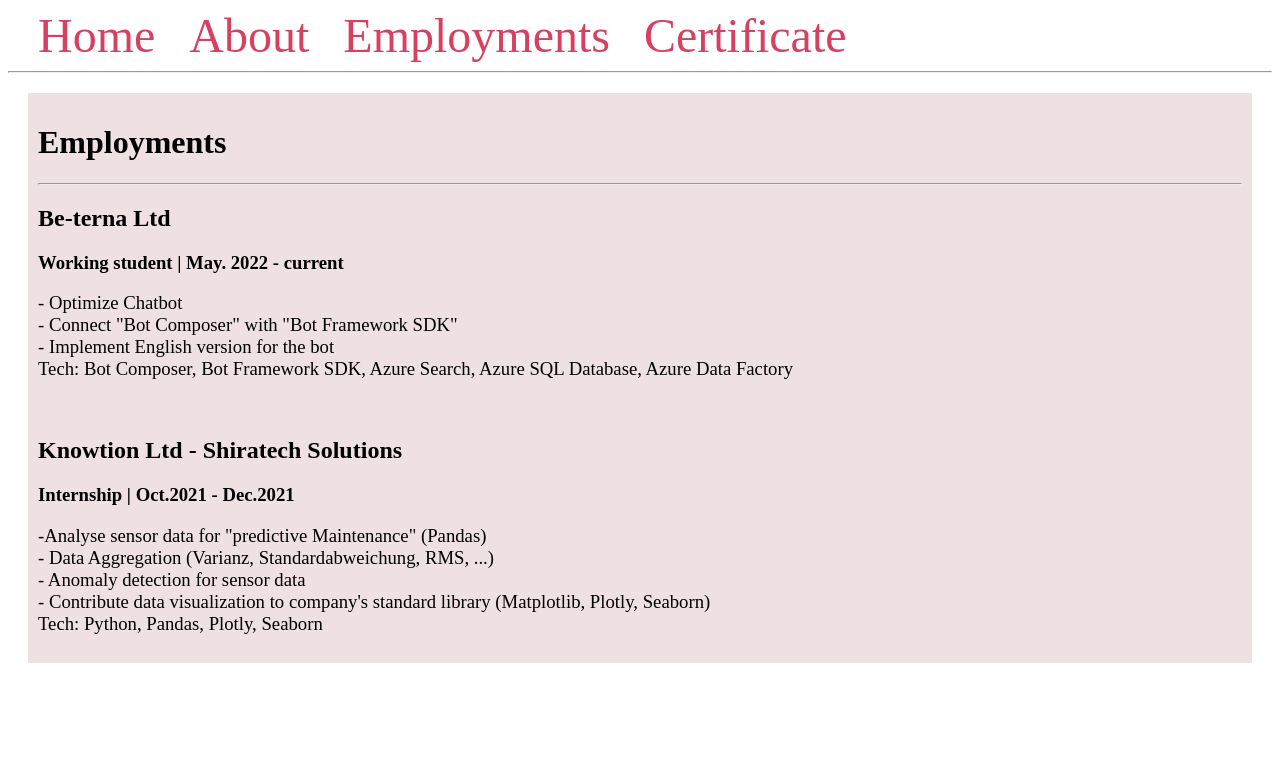
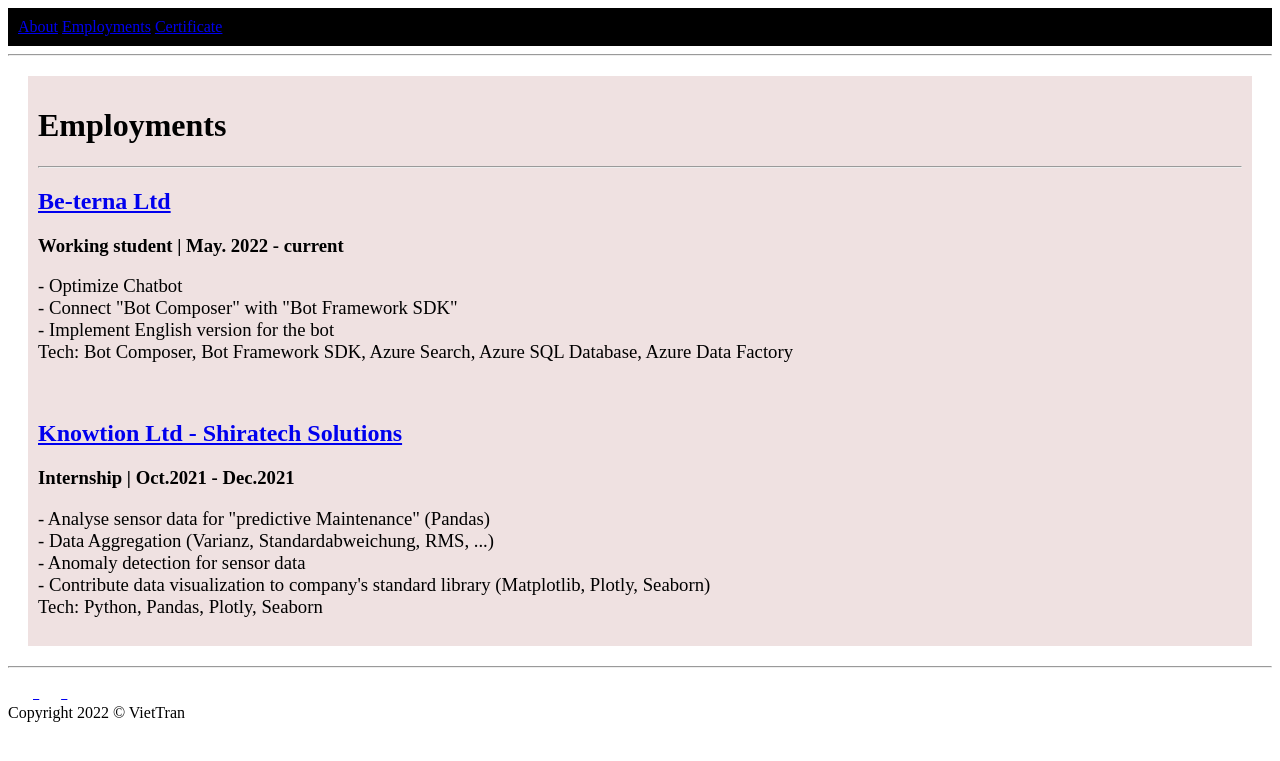
Before and after one commit to viettran295/vietapp, a Flask app: page /employments in a window 1280 px wide. Shown: the top 761 px of the page. Run offline with Flask 2, Linux system fonts and the light colour scheme; some libraries are stand-ins or nearby versions.

Commit message:
add icons, delete home, external css not work

```diff
--- a/dev/app.py
+++ b/dev/app.py
@@ -3,15 +3,11 @@ import datetime
 
 app = Flask(__name__)
 
-@app.route("/home")
-def home():
-    return render_template("home.html", utc_time=datetime.datetime.utcnow())
-
 @app.route("/employments")
 def employments():
     return render_template("employments.html")
 
-@app.route("/about")
+@app.route("/")
 def about():
     return render_template("about.html")
 
--- a/dev/templates/about.html
+++ b/dev/templates/about.html
@@ -1,7 +1,7 @@
 {% extends 'base.html' %}
 {% block content %}
     <h1>{% block title %}About me{% endblock %}</h1>
-    <h2 style="font-weight: normal">I have a background in Auto engineering in Vietnam and
+    <h2 class="content" style="font-weight: normal">I have a background in Auto engineering in Vietnam and
     i study Computer Science master in Germany. This very first basic website is just my curiosity,
     how a website works. I try to make what i learned from internet (framework and Azure service) more practical.
     </h2>
--- a/dev/templates/base.html
+++ b/dev/templates/base.html
@@ -2,25 +2,41 @@
 <html>
 <head>
     <title>{% block title %}{% endblock %}</title>
-    <style>
-        nav a {
-            color: #d64161;
-            font-size: 3em;
-            margin-left: 30px;
-            text-decoration: solid;
-        }
-    </style>
+    <link href="styling.css"/>
+    <script src="https://kit.fontawesome.com/0625555087.js" crossorigin="anonymous"></script>
 </head>
 <body>
+    <div style="padding: 10px;background-color:black">
     <nav>
-        <a href="home">Home</a>
-        <a href="about">About</a>
+        <a href="{{url_for('about')}}">About</a>
         <a href="employments">Employments</a>
         <a href="certificate">Certificate</a>
     </nav>
+    </div>
     <hr>
-    <div style="padding: 10px; background-color: rgb(239, 225, 225); margin: 20px">
+    <div style="padding: 10px; background-color: rgb(239, 225, 225); margin: 20px;">
         {% block content %}{% endblock %}
+    </div>
+    <hr>
+    <div class="footer">
+    <a href="mailto:viettran295@gmail.com">
+        <span style="font-size: 25px; color: white">
+            <i class="fa-solid fa-envelope fa-shake" style="--fa-animation-duration: 3s"></i>
+        </span>
+    </a>
+    <a href="https://www.linkedin.com/in/viettran295/">
+    <span style="font-size: 25px; color: white">
+        <i class="fa-brands fa-linkedin fa-shake" style="--fa-animation-duration: 3s;"></i>
+    </span>
+    </a>
+
+    <a href="https://github.com/viettran295">
+    <span style="font-size: 25px; color:rgb(255, 255, 255)">
+        <i class="fa-brands fa-github fa-shake" style="--fa-animation-duration: 3s;"></i>
+    </span>
+    </a>
+    <br>
+        Copyright 2022 &copy VietTran
     </div>
 </body>
 </html>
--- a/dev/templates/certificate.html
+++ b/dev/templates/certificate.html
@@ -4,5 +4,5 @@
     <hr>
     <h2>Knowtion Ltd</h2>
     <h3 style="font-weight: normal">Internship</h3>
-    <iframe src="https://drive.google.com/file/d/1B4ppvsivQf3ZJmjzvxeliIDb8cxf3Q1j/preview" width="640" height="480" allow="autoplay"></iframe>
+    <iframe src="https://drive.google.com/file/d/1B4ppvsivQf3ZJmjzvxeliIDb8cxf3Q1j/preview" width="640" height="600" allow="autoplay"></iframe>
 {% endblock %}
--- a/dev/templates/employments.html
+++ b/dev/templates/employments.html
@@ -2,9 +2,13 @@
 {% block content %}
     <h1>{% block title %}Employments{% endblock %}</h1>
     <hr>
-    <h2>Be-terna Ltd</h2>
+    <a href="https://www.be-terna.com/">
+        <h2 class="title">Be-terna Ltd</h2>
+    </a>
+
     <h3>Working student | May. 2022 - current</h3>
-    <h3 style="font-weight: normal;">
+
+    <h3 class="content" style="font-weight: normal;">
     <p>
     - Optimize Chatbot <br>
     - Connect "Bot Composer" with "Bot Framework SDK" <br>
@@ -15,11 +19,15 @@
     </p>
     </h3>
     <br>
-    <h2>Knowtion Ltd - Shiratech Solutions</h2>
+    <a href="https://www.knowtion.de/en/about-shiratech-knowtion-2/">
+        <h2 class="title">Knowtion Ltd - Shiratech Solutions</h2>
+    </a>
+
     <h3>Internship | Oct.2021 - Dec.2021</h3>
-    <h3 style="font-weight: normal">
+
+    <h3 class="content" style="font-weight: normal">
     <p>
-    -Analyse sensor data for "predictive Maintenance" (Pandas) <br>
+    - Analyse sensor data for "predictive Maintenance" (Pandas) <br>
     - Data Aggregation (Varianz, Standardabweichung, RMS, ...) <br>
     - Anomaly detection for sensor data <br>
     - Contribute data visualization to company's standard library (Matplotlib, Plotly,
```
Also changed, not shown: dev/templates/styling.css (added, +25 -0 lines).
